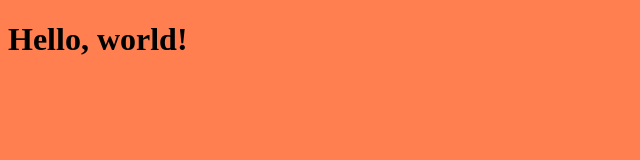
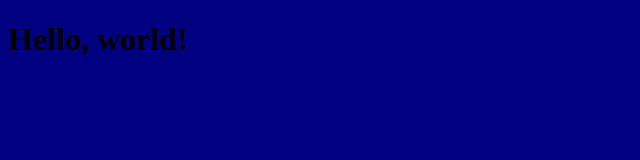
Before and after one commit to 4kramfais/web-test, a plain HTML site: page index.html in a window 1280 px wide. Shown: the whole page, without its empty margins (0-640 px from the left). Drawn offline with Linux system fonts and the light colour scheme.

Commit message:
merubah warna background

```diff
--- a/index.html
+++ b/index.html
@@ -7,7 +7,7 @@
     <title>web-test</title>
     <style>
         body {
-            background-color: coral;
+            background-color: navy;
         }
     </style>
 </head>
```
